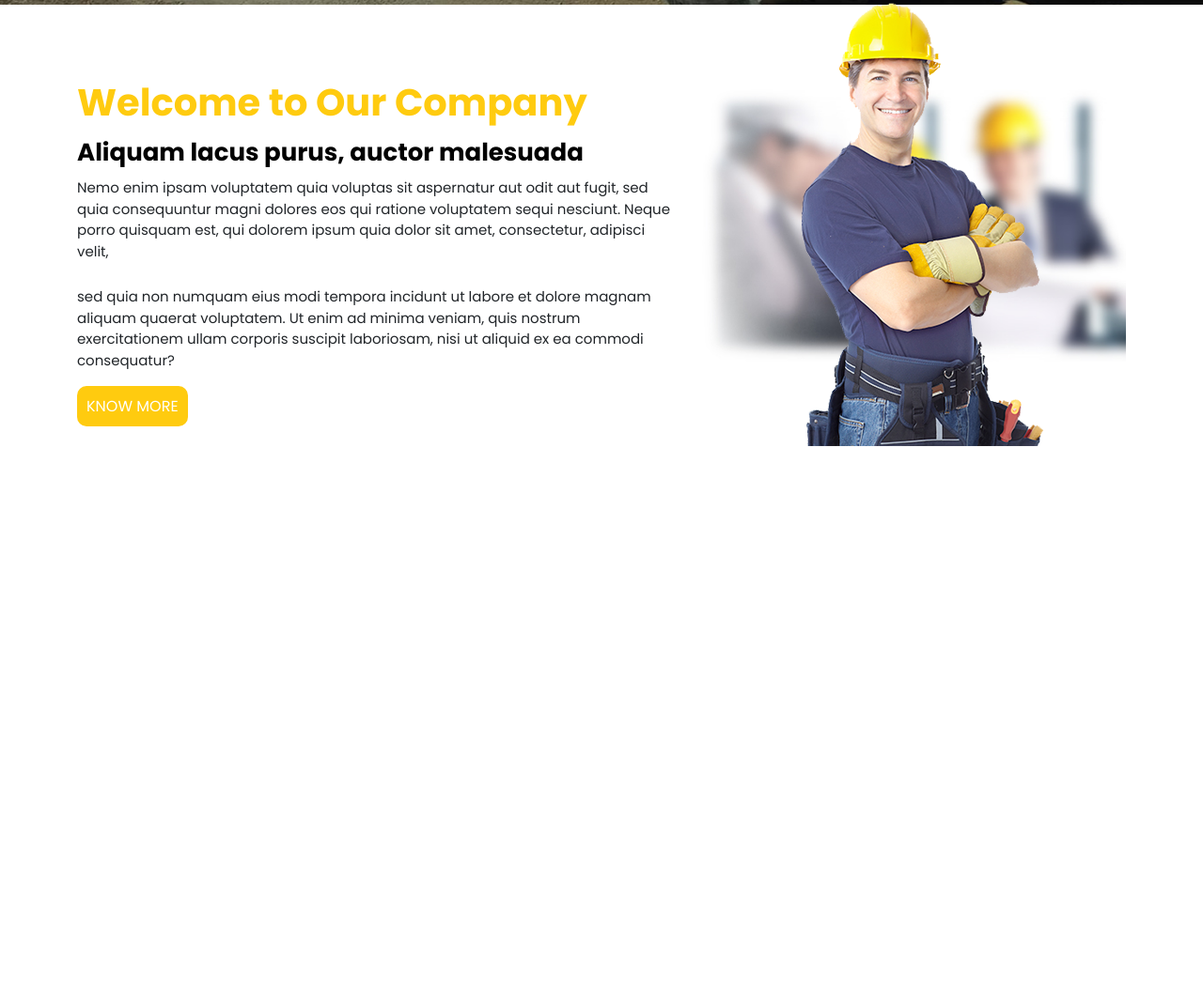
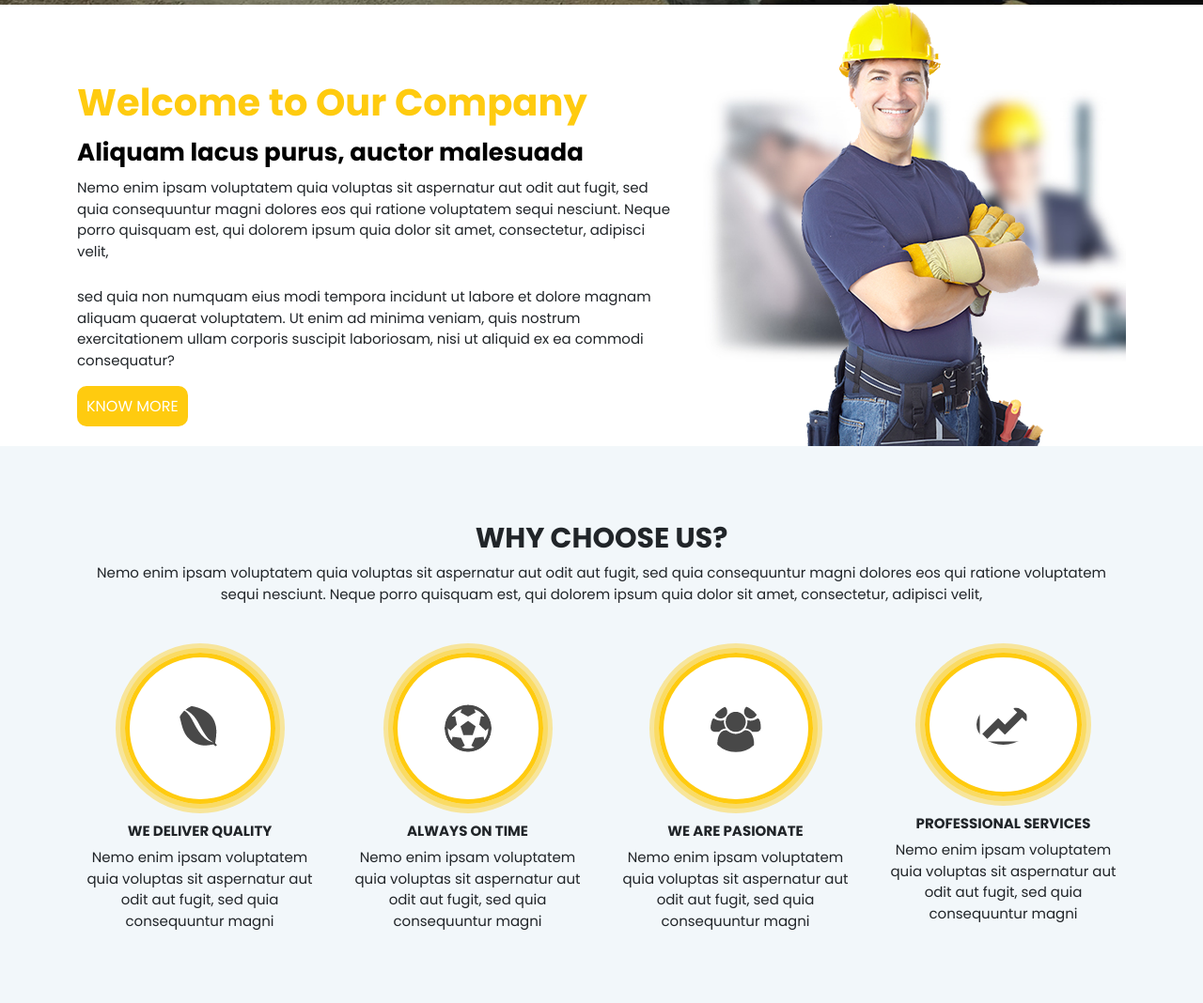
Before and after one commit to Fahimulalam10/Construction, a plain HTML site: page index.html in a window 1280 px wide. Shown: the part 912-1980 px from the top of the page at 94% size. Before the commit the page ends 1387 px from the top, so only its background shows below. Drawn offline with nearby package versions, Linux system fonts and the light colour scheme.

Commit message:
choose area

```diff
--- a/assets/css/style.css
+++ b/assets/css/style.css
@@ -153,47 +153,39 @@
   font-weight: 700;
 }
 
-
 .company-text h4 {
   font-size: 40px;
   font-weight: 700;
   color: #ffcb0f;
 }
 
-.company-text h4 .texts{
+.company-text h4 .texts {
   font-size: 26px;
   font-weight: 700;
   color: black;
 }
 
-.company-text p{
+.company-text p {
   font-size: 15px;
   font-weight: 400;
   padding-bottom: 10px;
 }
 
-
-
-.company-text a{
+.company-text a {
   color: #ffffff;
   background-color: #ffcb0f;
   text-decoration: none;
   font-size: 16px;
-  font-weight:400;
+  font-weight: 400;
   padding: 10px;
   border-radius: 10px;
   margin-top: 10px;
-
 }
 
-.company-text a:hover{
+.company-text a:hover {
   color: #ffcb0f;
   background-color: #ffffff;
 }
-
-
-
-
 
 .company-img {
   position: relative;
@@ -202,3 +194,45 @@
 }
 
 /* company area end  */
+
+/* choose area start */
+
+.choose-area {
+  margin-top: 30px;
+  padding-top: 80px;
+  padding-bottom: 60px;
+  background-color: #f2f7fa;
+}
+
+.choose-head h2 {
+  font-size: 30px;
+  font-weight: 700;
+}
+
+.choose-head p {
+  font-size: 15px;
+  font-weight: 400;
+}
+
+.choose-item img {
+  background-color: #ffffff;
+  padding: 50px;
+  margin-bottom: 20px;
+  margin-top: 35px;
+  border: 5px solid #ffcb0f;
+  border-radius: 50%;
+  outline: 5px solid #fadb64;
+  box-shadow: 0px 0px 0px 10px #f7e59c;
+}
+
+.choose-item h2 {
+  font-size: 15px;
+  font-weight: 700;
+  text-transform: uppercase;
+}
+
+.choose-item p {
+  font-size: 15px;
+  font-weight: 500;
+}
+/* choose area end */
--- a/index.html
+++ b/index.html
@@ -125,16 +125,22 @@
 
     <!-- slide area start -->
 
-
     <div class="slide-area">
       <div class="container">
         <div class="row">
           <div class="col-10 offset-1 text-center">
             <div class="slide-text">
               <h2>We are Certified Engineers</h2>
-                        <h3>CONSTRUCTION SERVICES<br/>
-                            <span style="color: #ffcb0f "> CREATIVE & PROFESSIONAL</span></h3>
-                            <p>Nemo enim ipsam voluptatem quia voluptas sit aspernatur aut odit aut fugit, sed quia consequuntur magni dolores eos qui ratione voluptatem sequi nesciunt. Neque porro quisquam est, qui dolorem ipsum quia dolor sit amet, consectetur, adipisci velit,</p>
+              <h3>
+                CONSTRUCTION SERVICES<br />
+                <span style="color: #ffcb0f"> CREATIVE & PROFESSIONAL</span>
+              </h3>
+              <p>
+                Nemo enim ipsam voluptatem quia voluptas sit aspernatur aut odit
+                aut fugit, sed quia consequuntur magni dolores eos qui ratione
+                voluptatem sequi nesciunt. Neque porro quisquam est, qui dolorem
+                ipsum quia dolor sit amet, consectetur, adipisci velit,
+              </p>
               <div class="btns">
                 <a href="#">KNOW MORE</a>
                 <a href="#">VIEM PROECT</a>
@@ -154,16 +160,33 @@
         <div class="row">
           <div class="col-7">
             <div class="company-text">
-              <h4> Welcome to Our Company <br/>  <span  class="texts ">Aliquam lacus purus, auctor malesuada</span></h4>
-              <p>Nemo enim ipsam voluptatem quia voluptas sit aspernatur aut odit aut fugit, sed quia consequuntur magni dolores eos qui ratione voluptatem sequi nesciunt. Neque porro quisquam est, qui dolorem ipsum quia dolor sit amet, consectetur, adipisci velit,</p>
-              <p>sed quia non numquam eius modi tempora incidunt ut labore et dolore magnam aliquam quaerat voluptatem. Ut enim ad minima veniam, quis nostrum exercitationem ullam corporis suscipit laboriosam, nisi ut aliquid ex ea commodi consequatur? </p>
+              <h4>
+                Welcome to Our Company <br />
+                <span class="texts">Aliquam lacus purus, auctor malesuada</span>
+              </h4>
+              <p>
+                Nemo enim ipsam voluptatem quia voluptas sit aspernatur aut odit
+                aut fugit, sed quia consequuntur magni dolores eos qui ratione
+                voluptatem sequi nesciunt. Neque porro quisquam est, qui dolorem
+                ipsum quia dolor sit amet, consectetur, adipisci velit,
+              </p>
+              <p>
+                sed quia non numquam eius modi tempora incidunt ut labore et
+                dolore magnam aliquam quaerat voluptatem. Ut enim ad minima
+                veniam, quis nostrum exercitationem ullam corporis suscipit
+                laboriosam, nisi ut aliquid ex ea commodi consequatur?
+              </p>
               <a href="#">KNOW MORE</a>
             </div>
           </div>
-          <div class="col-5  ">
+          <div class="col-5">
             <div class="company">
-              <div class="company-img ">
-                <img src="./assets/img/companybg.png" alt="" class="img-fluid">
+              <div class="company-img">
+                <img
+                  src="./assets/img/companybg.png"
+                  alt=""
+                  class="img-fluid"
+                />
               </div>
             </div>
           </div>
@@ -173,7 +196,68 @@
 
     <!-- company area end -->
 
+    <!-- choose area start -->
 
+    <div class="choose-area">
+      <div class="container">
+        <div class="row">
+          <div class="col-12">
+            <div class="choose-head text-center">
+              <h2>WHY CHOOSE US?</h2>
+              <p>
+                Nemo enim ipsam voluptatem quia voluptas sit aspernatur aut odit
+                aut fugit, sed quia consequuntur magni dolores eos qui ratione
+                voluptatem sequi nesciunt. Neque porro quisquam est, qui dolorem
+                ipsum quia dolor sit amet, consectetur, adipisci velit,
+              </p>
+            </div>
+          </div>
+
+          <div class="col-3">
+            <div class="choose-item text-center">
+              <img src="./assets/img/chooseicon1.png" alt="" />
+              <h2>We deliver quality</h2>
+              <p>
+                Nemo enim ipsam voluptatem quia voluptas sit aspernatur aut odit
+                aut fugit, sed quia consequuntur magni
+              </p>
+            </div>
+          </div>
+          <div class="col-3">
+            <div class="choose-item text-center">
+              <img src="./assets/img/chooseicon2.png" alt="" />
+              <h2>Always on time</h2>
+              <p>
+                Nemo enim ipsam voluptatem quia voluptas sit aspernatur aut odit
+                aut fugit, sed quia consequuntur magni
+              </p>
+            </div>
+          </div>
+          <div class="col-3">
+            <div class="choose-item text-center">
+              <img src="./assets/img/chooseicon3.png" alt="" />
+              <h2>We are pasionate</h2>
+              <p>
+                Nemo enim ipsam voluptatem quia voluptas sit aspernatur aut odit
+                aut fugit, sed quia consequuntur magni
+              </p>
+            </div>
+          </div>
+          <div class="col-3">
+            <div class="choose-item text-center">
+              <img src="./assets/img/chooseicon4.png" alt="" />
+              <h2>Professional Services</h2>
+              <p>
+                Nemo enim ipsam voluptatem quia voluptas sit aspernatur aut odit
+                aut fugit, sed quia consequuntur magni
+              </p>
+            </div>
+          </div>
+        </div>
+      </div>
+    </div>
+
+    <!-- choose area end -->
 
     <!-- bootstrap cdn js -->
     <script src="https://cdnjs.cloudflare.com/ajax/libs/bootstrap/5.3.1/js/bootstrap.min.js"></script>
```
Also changed, not shown: assets/img/chooseicon1.png (added), assets/img/chooseicon2.png (added), assets/img/chooseicon3.png (added), assets/img/chooseicon4.png (added). Lines whose indentation alone changed are shown as unchanged.
